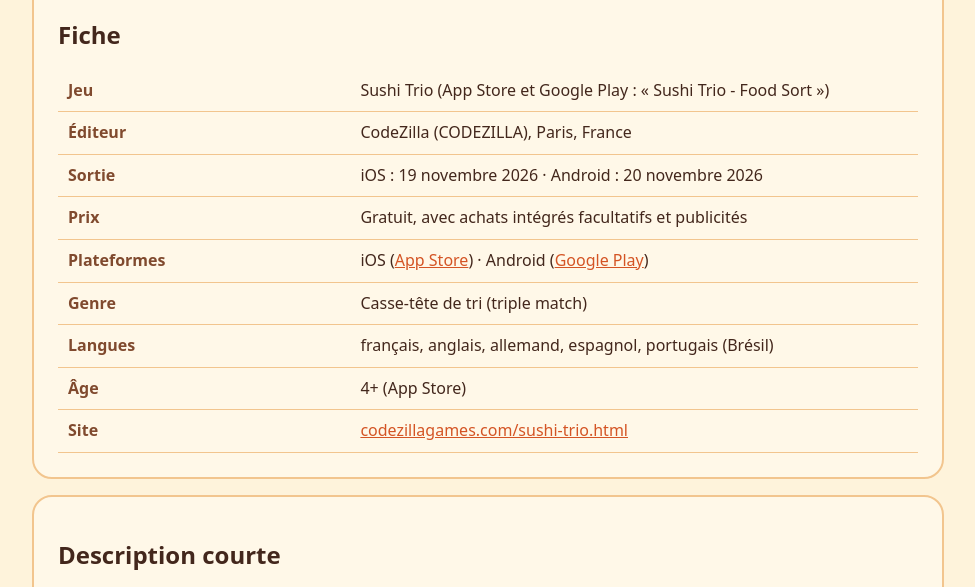
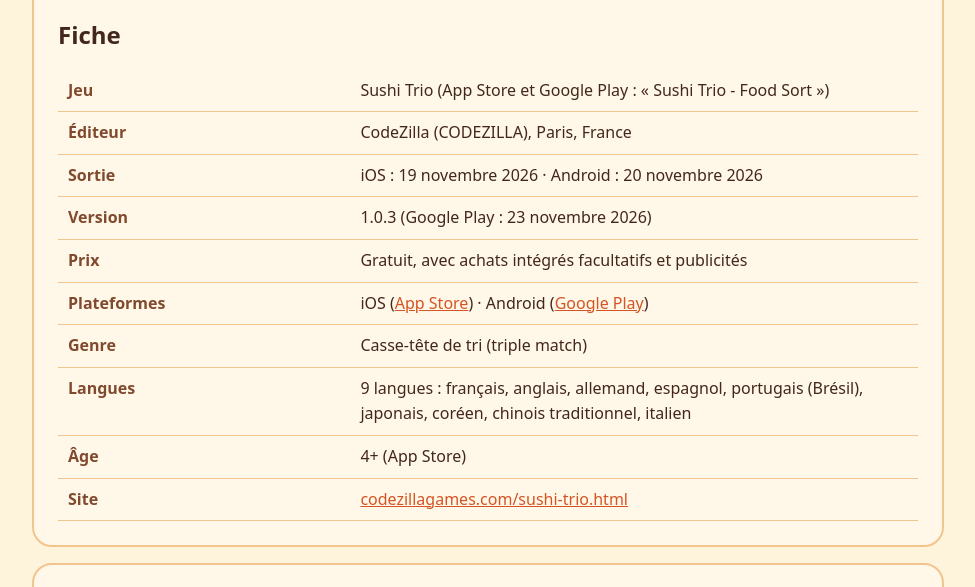
Before and after one commit to rpg600/codezillagames-site, a plain HTML site: page presskit.html in a window 1280 px wide. Shown: the part 195-782 px from the top of the page, without its empty margins (152-1127 px from the left). Drawn offline with Linux system fonts and the light colour scheme.

Commit message:
[Site] Presskit : version 1.0.3 et 9 langues

```diff
--- a/presskit.html
+++ b/presskit.html
@@ -12,7 +12,7 @@
 <header><a class="brand" href="index.html">CODEZILLA</a><nav><a href="index.html">Accueil</a><a href="support.html">Support</a><a href="confidentialite.html">Confidentialité</a><a href="mentions-legales.html">Mentions légales</a></nav></header>
 <main>
 <p class="langs"><a href="en/presskit.html" hreflang="en" lang="en">English</a></p>
-<section class="card"><h1>Presskit — Sushi Trio</h1><h2>Fiche</h2><table class="facts"><tr><th>Jeu</th><td>Sushi Trio (App Store et Google Play : « Sushi Trio - Food Sort »)</td></tr><tr><th>Éditeur</th><td>CodeZilla (CODEZILLA), Paris, France</td></tr><tr><th>Sortie</th><td>iOS : 19 novembre 2026 · Android : 20 novembre 2026</td></tr><tr><th>Prix</th><td>Gratuit, avec achats intégrés facultatifs et publicités</td></tr><tr><th>Plateformes</th><td>iOS (<a href="https://apps.apple.com/fr/app/sushi-trio-food-sort/id6835079924">App Store</a>) · Android (<a href="https://play.google.com/store/apps/details?id=com.codezillagames.sushitrio&amp;hl=fr">Google Play</a>)</td></tr><tr><th>Genre</th><td>Casse-tête de tri (triple match)</td></tr><tr><th>Langues</th><td>français, anglais, allemand, espagnol, portugais (Brésil)</td></tr><tr><th>Âge</th><td>4+ (App Store)</td></tr><tr><th>Site</th><td><a href="sushi-trio.html">codezillagames.com/sushi-trio.html</a></td></tr></table></section>
+<section class="card"><h1>Presskit — Sushi Trio</h1><h2>Fiche</h2><table class="facts"><tr><th>Jeu</th><td>Sushi Trio (App Store et Google Play : « Sushi Trio - Food Sort »)</td></tr><tr><th>Éditeur</th><td>CodeZilla (CODEZILLA), Paris, France</td></tr><tr><th>Sortie</th><td>iOS : 19 novembre 2026 · Android : 20 novembre 2026</td></tr><tr><th>Version</th><td>1.0.3 (Google Play : 23 novembre 2026)</td></tr><tr><th>Prix</th><td>Gratuit, avec achats intégrés facultatifs et publicités</td></tr><tr><th>Plateformes</th><td>iOS (<a href="https://apps.apple.com/fr/app/sushi-trio-food-sort/id6835079924">App Store</a>) · Android (<a href="https://play.google.com/store/apps/details?id=com.codezillagames.sushitrio&amp;hl=fr">Google Play</a>)</td></tr><tr><th>Genre</th><td>Casse-tête de tri (triple match)</td></tr><tr><th>Langues</th><td>9 langues : français, anglais, allemand, espagnol, portugais (Brésil), japonais, coréen, chinois traditionnel, italien</td></tr><tr><th>Âge</th><td>4+ (App Store)</td></tr><tr><th>Site</th><td><a href="sushi-trio.html">codezillagames.com/sushi-trio.html</a></td></tr></table></section>
 <section class="card"><h2>Description courte</h2><p>Un casse-tête gourmand et relaxant : touchez les aliments, remplissez les commandes et gardez de la place dans la réserve. Servez sushis, brochettes et douceurs japonaises par trois !</p><h2>Description longue</h2><pre class="desc">Bienvenue au comptoir de Sushi Trio ! Les commandes s'enchaînent : à vous de servir les bons aliments, au bon moment.
 
 COMMENT JOUER
```
Also changed, not shown: en/presskit.html (+1 -1 lines).
